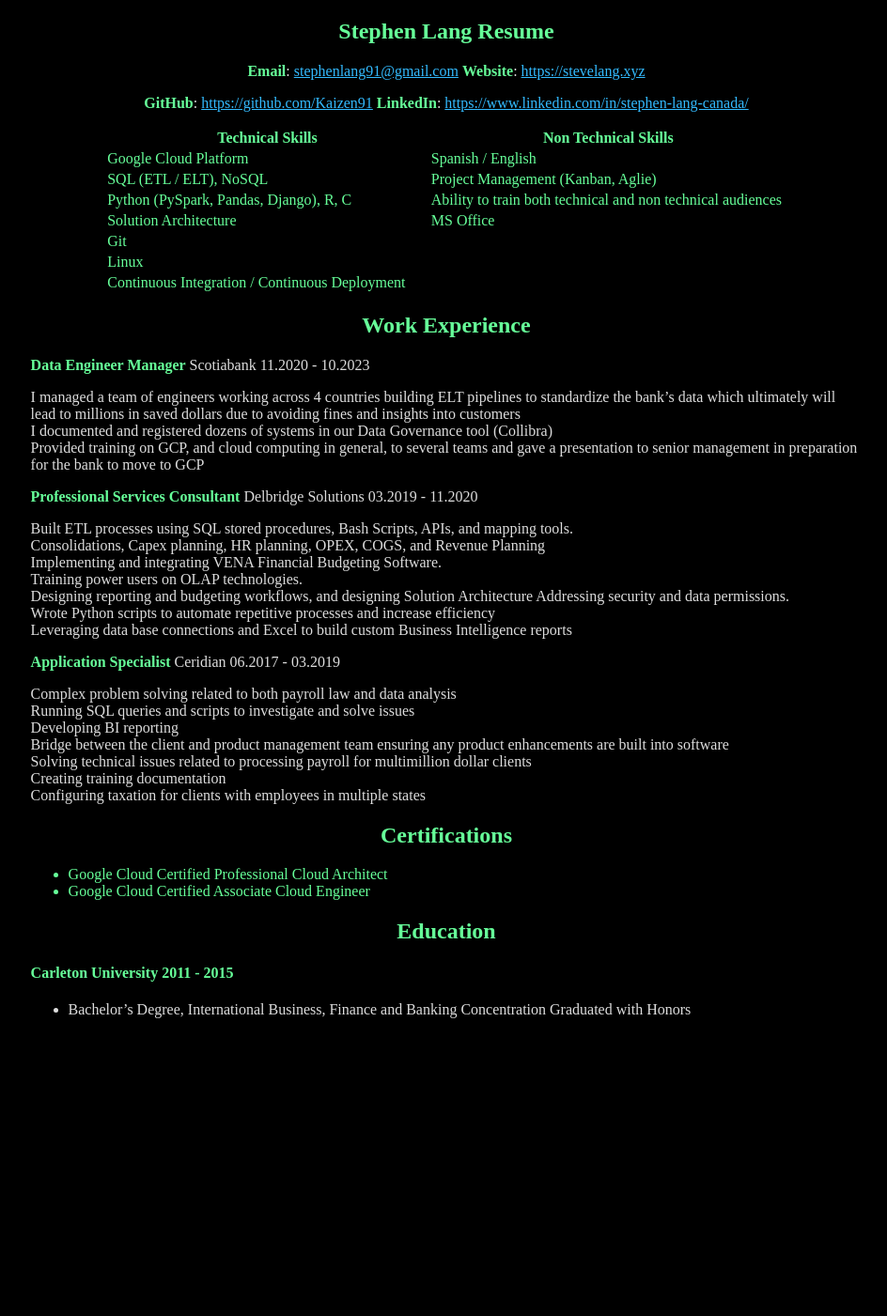
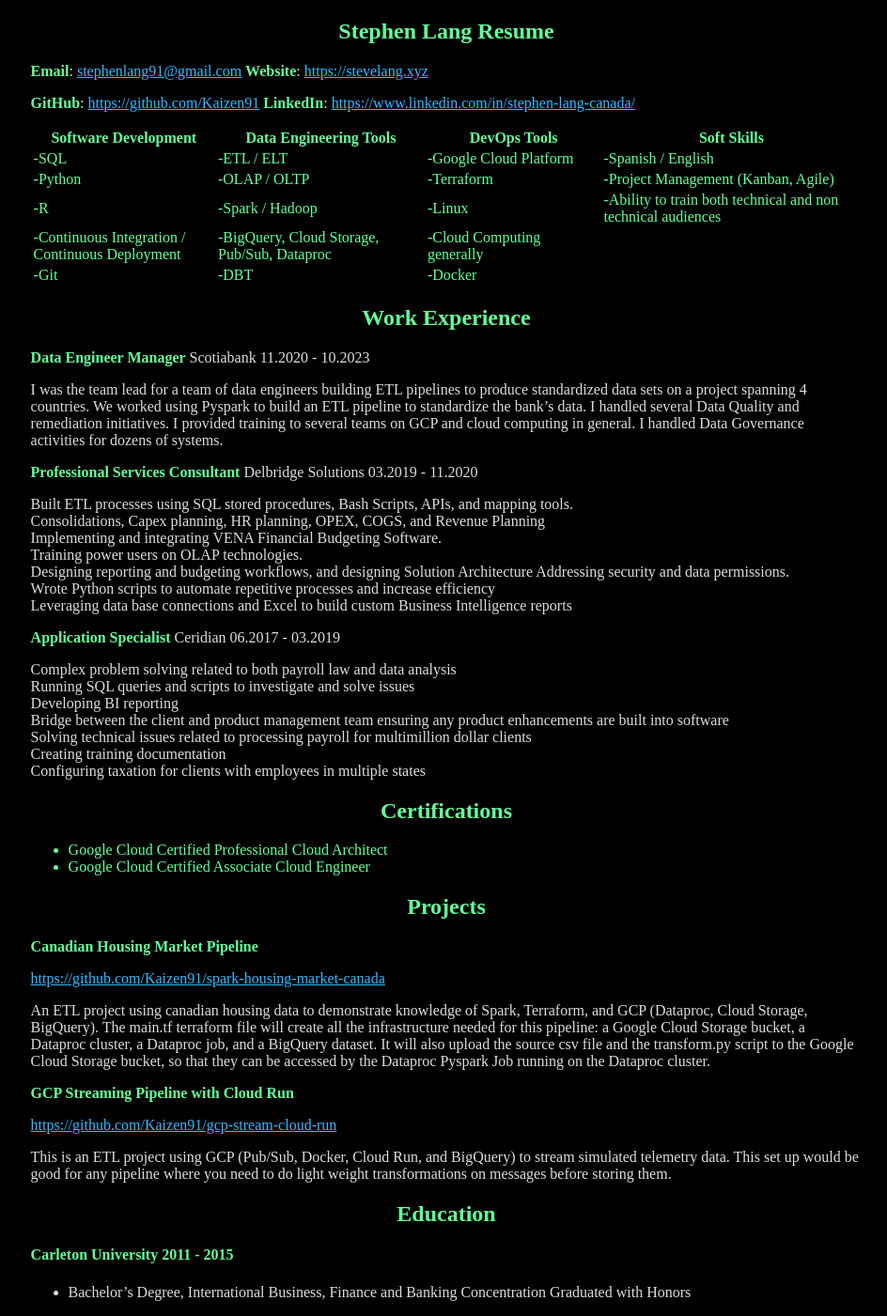
Before and after one commit to Kaizen91/steve-site, a Django app: page /resume/ in a window 1280 px wide. Shown: the part 46-1447 px from the top of the page at 94% size, without its empty margins (165-1109 px from the left). Before the commit the page ends 1130 px from the top, so only its background shows below. Run offline with Django 4.2, Linux system fonts and the light colour scheme.

Commit message:
updated resume

```diff
--- a/src/templates/resume.html
+++ b/src/templates/resume.html
@@ -2,7 +2,6 @@
 {% block content %}
 <div class="container">
 <h2 id="stephen-lang-resume">Stephen Lang Resume</h2>
-<div class="resume-links">
 <p><strong>Email</strong>: <a href="mailto:stephenlang91@gmail.com"
 class="email">stephenlang91@gmail.com</a> <strong>Website</strong>: <a
 href="https://stevelang.xyz" class="uri">https://stevelang.xyz</a></p>
@@ -10,45 +9,50 @@
 class="uri">https://github.com/Kaizen91</a> <strong>LinkedIn</strong>:
 <a href="https://www.linkedin.com/in/stephen-lang-canada/"
 class="uri">https://www.linkedin.com/in/stephen-lang-canada/</a></p>
-</div>
 <table>
 <colgroup>
-<col style="width: 47%" />
-<col style="width: 52%" />
+<col style="width: 22%" />
+<col style="width: 25%" />
+<col style="width: 21%" />
+<col style="width: 31%" />
 </colgroup>
 <thead>
 <tr class="header">
-<th><strong>Technical Skills</strong></th>
-<th><strong>Non Technical Skills</strong></th>
+<th><strong>Software Development</strong></th>
+<th><strong>Data Engineering Tools</strong></th>
+<th><strong>DevOps Tools</strong></th>
+<th><strong>Soft Skills</strong></th>
 </tr>
 </thead>
 <tbody>
 <tr class="odd">
-<td>Google Cloud Platform</td>
-<td>Spanish / English</td>
+<td>-SQL</td>
+<td>-ETL / ELT</td>
+<td>-Google Cloud Platform</td>
+<td>-Spanish / English</td>
 </tr>
 <tr class="even">
-<td>SQL (ETL / ELT), NoSQL</td>
-<td>Project Management (Kanban, Aglie)</td>
+<td>-Python</td>
+<td>-OLAP / OLTP</td>
+<td>-Terraform</td>
+<td>-Project Management (Kanban, Agile)</td>
 </tr>
 <tr class="odd">
-<td>Python (PySpark, Pandas, Django), R, C</td>
-<td>Ability to train both technical and non technical audiences</td>
+<td>-R</td>
+<td>-Spark / Hadoop</td>
+<td>-Linux</td>
+<td>-Ability to train both technical and non technical audiences</td>
 </tr>
 <tr class="even">
-<td>Solution Architecture</td>
-<td>MS Office</td>
-</tr>
-<tr class="odd">
-<td>Git</td>
-<td></td>
-</tr>
-<tr class="even">
-<td>Linux</td>
+<td>-Continuous Integration / Continuous Deployment</td>
+<td>-BigQuery, Cloud Storage, Pub/Sub, Dataproc</td>
+<td>-Cloud Computing generally</td>
 <td></td>
 </tr>
 <tr class="odd">
-<td>Continuous Integration / Continuous Deployment</td>
+<td>-Git</td>
+<td>-DBT</td>
+<td>-Docker</td>
 <td></td>
 </tr>
 </tbody>
@@ -56,15 +60,13 @@
 <h2 id="work-experience">Work Experience</h2>
 <p><strong>Data Engineer Manager</strong> Scotiabank 11.2020 -
 10.2023</p>
-<p>I managed a team of engineers working across 4 countries building ELT
-pipelines to standardize the bank’s data which ultimately will lead to
-millions in saved dollars due to avoiding fines and insights into
-customers<br />
-I documented and registered dozens of systems in our Data Governance
-tool (Collibra)<br />
-Provided training on GCP, and cloud computing in general, to several
-teams and gave a presentation to senior management in preparation for
-the bank to move to GCP</p>
+<p>I was the team lead for a team of data engineers building ETL
+pipelines to produce standardized data sets on a project spanning 4
+countries. We worked using Pyspark to build an ETL pipeline to
+standardize the bank’s data. I handled several Data Quality and
+remediation initiatives. I provided training to several teams on GCP and
+cloud computing in general. I handled Data Governance activities for
+dozens of systems.</p>
 <p><strong>Professional Services Consultant</strong> Delbridge Solutions
 03.2019 - 11.2020</p>
 <p>Built ETL processes using SQL stored procedures, Bash Scripts, APIs,
@@ -96,6 +98,25 @@
 <li>Google Cloud Certified Professional Cloud Architect</li>
 <li>Google Cloud Certified Associate Cloud Engineer</li>
 </ul>
+<h2 id="projects">Projects</h2>
+<p><strong>Canadian Housing Market Pipeline</strong></p>
+<p><a href="https://github.com/Kaizen91/spark-housing-market-canada"
+class="uri">https://github.com/Kaizen91/spark-housing-market-canada</a></p>
+<p>An ETL project using canadian housing data to demonstrate knowledge
+of Spark, Terraform, and GCP (Dataproc, Cloud Storage, BigQuery). The
+main.tf terraform file will create all the infrastructure needed for
+this pipeline: a Google Cloud Storage bucket, a Dataproc cluster, a
+Dataproc job, and a BigQuery dataset. It will also upload the source csv
+file and the transform.py script to the Google Cloud Storage bucket, so
+that they can be accessed by the Dataproc Pyspark Job running on the
+Dataproc cluster.</p>
+<p><strong>GCP Streaming Pipeline with Cloud Run</strong></p>
+<p><a href="https://github.com/Kaizen91/gcp-stream-cloud-run"
+class="uri">https://github.com/Kaizen91/gcp-stream-cloud-run</a></p>
+<p>This is an ETL project using GCP (Pub/Sub, Docker, Cloud Run, and
+BigQuery) to stream simulated telemetry data. This set up would be good
+for any pipeline where you need to do light weight transformations on
+messages before storing them.</p>
 <h2 id="education">Education</h2>
 <h4 id="carleton-university-2011---2015">Carleton University 2011 -
 2015</h4>
```
